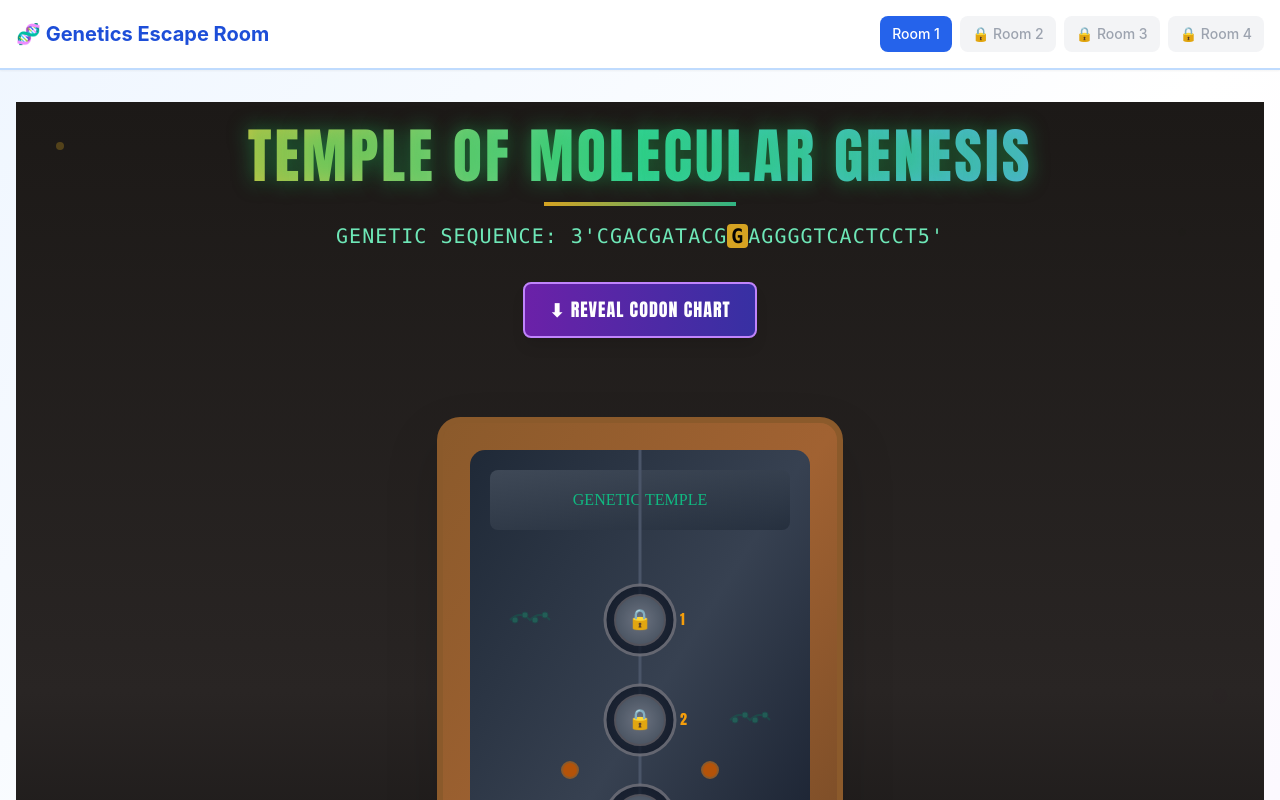
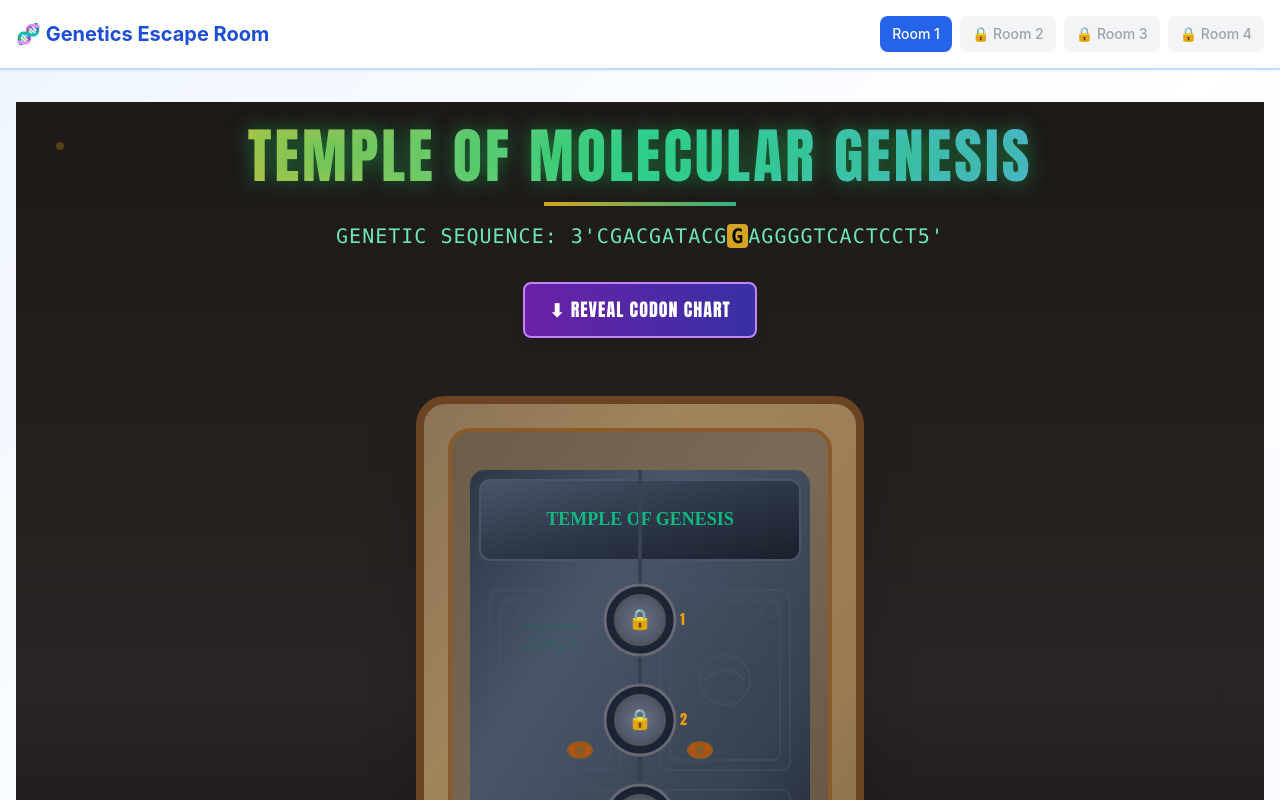
Before and after one commit to Rrivard5/Genetics-Puzzle-Game-1.1, a React (Vite) app: page /room1 in a window 1280 px wide. Shown: the top 800 px of the page. Built offline with nearby package versions, Linux system fonts and the light colour scheme.

Commit message:
Update Room1.jsx
door style

```diff
--- a/src/pages/Room1.jsx
+++ b/src/pages/Room1.jsx
@@ -93,8 +93,10 @@ export default function Room1() {
             <h3 className="text-center text-2xl font-bold text-purple-300 mb-6" style={{ fontFamily: 'Impact, "Arial Black", sans-serif' }}>
               🧬 CODON CHART 🧬
             </h3>
-            <div className="flex justify-center">
-              <CodonChart />
+            <div className="flex justify-center w-full">
+              <div className="w-full max-w-6xl">
+                <CodonChart />
+              </div>
             </div>
             <div className="text-center mt-4">
               <p className="text-purple-200 text-sm">Ancient genetic translation cipher recovered from alien archives</p>
@@ -103,51 +105,75 @@ export default function Room1() {
           </div>
         )}
 
-        {/* Ancient Temple Door */}
+        {/* Ancient Temple Door - Inspired by realistic temple architecture */}
         <div className="relative flex justify-center mb-12">
           <div className="relative">
             <svg width="500" height="700" viewBox="0 0 500 700" className="drop-shadow-2xl">
-              {/* Door Frame/Architecture */}
-              <rect x="50" y="50" width="400" height="600" rx="20" fill="url(#stoneFrame)" stroke="#8b5a2b" strokeWidth="6"/>
+              {/* Outer Temple Frame */}
+              <rect x="30" y="30" width="440" height="640" rx="25" fill="url(#outerStone)" stroke="#6b4423" strokeWidth="8"/>
 
-              {/* Door Panels */}
-              <rect x="80" y="80" width="340" height="540" rx="15" fill="url(#doorSurface)"/>
+              {/* Inner Frame */}
+              <rect x="60" y="60" width="380" height="580" rx="20" fill="url(#innerStone)" stroke="#8b5a2b" strokeWidth="4"/>
 
-              {/* Header Text */}
-              <rect x="100" y="100" width="300" height="60" rx="8" fill="url(#carving)" opacity="0.7"/>
-              <text x="250" y="135" textAnchor="middle" fill="#10b981" fontSize="16" fontFamily="serif">GENETIC TEMPLE</text>
+              {/* Door Panels - More realistic proportions */}
+              <rect x="80" y="100" width="340" height="520" rx="15" fill="url(#doorSurface)"/>
 
-              {/* Central Door Seam */}
-              <line x1="250" y1="80" x2="250" y2="620" stroke="#4a5568" strokeWidth="3"/>
+              {/* Ornate Header Section */}
+              <rect x="90" y="110" width="320" height="80" rx="10" fill="url(#headerCarving)" stroke="#4a5568" strokeWidth="2"/>
+              <text x="250" y="155" textAnchor="middle" fill="#10b981" fontSize="18" fontFamily="serif" fontWeight="bold">TEMPLE OF GENESIS</text>
 
-              {/* Door Handles */}
-              <circle cx="180" cy="400" r="8" fill="#b45309" stroke="#8b5a2b" strokeWidth="2"/>
-              <circle cx="320" cy="400" r="8" fill="#b45309" stroke="#8b5a2b" strokeWidth="2"/>
+              {/* Central Vertical Divide */}
+              <line x1="250" y1="100" x2="250" y2="620" stroke="#374151" strokeWidth="4"/>
 
-              {/* Subtle Pea Plant Etchings */}
-              <g opacity="0.3" fill="#10b981" stroke="#047857" strokeWidth="1">
-                {/* Left side pea plant */}
-                <path d="M120 250 Q130 240, 140 250 Q150 240, 160 250" fill="none" strokeWidth="2"/>
-                <circle cx="125" cy="250" r="3"/>
-                <circle cx="135" cy="245" r="3"/>
-                <circle cx="145" cy="250" r="3"/>
-                <circle cx="155" cy="245" r="3"/>
+              {/* Realistic Door Panels with Carved Details */}
+              <g opacity="0.4" stroke="#4a5568" strokeWidth="2" fill="none">
+                {/* Left door panel carvings */}
+                <rect x="100" y="220" width="130" height="180" rx="8"/>
+                <rect x="110" y="230" width="110" height="160" rx="6"/>
+                <circle cx="165" cy="310" r="25"/>
+                <path d="M145 310 Q165 290, 185 310" strokeWidth="3"/>
 
-                {/* Right side pea plant */}
-                <path d="M340 350 Q350 340, 360 350 Q370 340, 380 350" fill="none" strokeWidth="2"/>
-                <circle cx="345" cy="350" r="3"/>
-                <circle cx="355" cy="345" r="3"/>
-                <circle cx="365" cy="350" r="3"/>
-                <circle cx="375" cy="345" r="3"/>
+                {/* Right door panel carvings */}
+                <rect x="270" y="220" width="130" height="180" rx="8"/>
+                <rect x="280" y="230" width="110" height="160" rx="6"/>
+                <circle cx="335" cy="310" r="25"/>
+                <path d="M315 310 Q335 290, 355 310" strokeWidth="3"/>
 
-                {/* Bottom center decorative plants */}
-                <path d="M220 500 Q230 490, 240 500 Q250 490, 260 500 Q270 490, 280 500" fill="none" strokeWidth="2"/>
-                <circle cx="225" cy="500" r="2"/>
-                <circle cx="235" cy="495" r="2"/>
-                <circle cx="245" cy="500" r="2"/>
-                <circle cx="255" cy="495" r="2"/>
-                <circle cx="265" cy="500" r="2"/>
-                <circle cx="275" cy="495" r="2"/>
+                {/* Lower panels */}
+                <rect x="100" y="420" width="130" height="140" rx="8"/>
+                <rect x="270" y="420" width="130" height="140" rx="8"/>
+
+                {/* Decorative corner elements */}
+                <circle cx="120" cy="240" r="8"/>
+                <circle cx="380" cy="240" r="8"/>
+                <circle cx="120" cy="580" r="8"/>
+                <circle cx="380" cy="580" r="8"/>
+              </g>
+
+              {/* Realistic Door Handles */}
+              <g>
+                <ellipse cx="190" cy="380" rx="12" ry="8" fill="#b45309" stroke="#8b5a2b" strokeWidth="2"/>
+                <rect x="185" y="375" width="10" height="10" fill="#8b5a2b" rx="2"/>
+
+                <ellipse cx="310" cy="380" rx="12" ry="8" fill="#b45309" stroke="#8b5a2b" strokeWidth="2"/>
+                <rect x="305" y="375" width="10" height="10" fill="#8b5a2b" rx="2"/>
+              </g>
+
+              {/* Subtle DNA Helix Etchings */}
+              <g opacity="0.3" fill="#10b981" stroke="#047857" strokeWidth="1.5">
+                {/* Left DNA helix */}
+                <path d="M130 260 Q140 250, 150 260 Q160 250, 170 260 Q180 250, 190 260" fill="none" strokeWidth="2"/>
+                <path d="M130 280 Q140 270, 150 280 Q160 270, 170 280 Q180 270, 190 280" fill="none" strokeWidth="2"/>
+                <line x1="135" y1="265" x2="165" y2="275" strokeWidth="1"/>
+                <line x1="145" y1="255" x2="175" y2="285" strokeWidth="1"/>
+                <line x1="155" y1="275" x2="185" y2="265" strokeWidth="1"/>
+
+                {/* Right DNA helix */}
+                <path d="M310 460 Q320 450, 330 460 Q340 450, 350 460 Q360 450, 370 460" fill="none" strokeWidth="2"/>
+                <path d="M310 480 Q320 470, 330 480 Q340 470, 350 480 Q360 470, 370 480" fill="none" strokeWidth="2"/>
+                <line x1="315" y1="465" x2="345" y2="475" strokeWidth="1"/>
+                <line x1="325" y1="455" x2="355" y2="485" strokeWidth="1"/>
+                <line x1="335" y1="475" x2="365" y2="465" strokeWidth="1"/>
               </g>
 
               {/* Lock Positions */}
@@ -216,21 +242,29 @@ export default function Room1() {
                 </g>
               )}
 
-              {/* SVG Gradients and Effects */}
+              {/* SVG Gradients and Effects - Updated for realistic stone */}
               <defs>
-                <linearGradient id="stoneFrame" x1="0%" y1="0%" x2="100%" y2="100%">
-                  <stop offset="0%" stopColor="#8b5a2b"/>
-                  <stop offset="50%" stopColor="#a16232"/>
-                  <stop offset="100%" stopColor="#6b4423"/>
+                <linearGradient id="outerStone" x1="0%" y1="0%" x2="100%" y2="100%">
+                  <stop offset="0%" stopColor="#8b7355"/>
+                  <stop offset="30%" stopColor="#a0845c"/>
+                  <stop offset="70%" stopColor="#9a7c54"/>
+                  <stop offset="100%" stopColor="#7a6547"/>
+                </linearGradient>
+                <linearGradient id="innerStone" x1="0%" y1="0%" x2="100%" y2="100%">
+                  <stop offset="0%" stopColor="#6b5d48"/>
+                  <stop offset="50%" stopColor="#7a6b56"/>
+                  <stop offset="100%" stopColor="#5c4f3c"/>
                 </linearGradient>
                 <linearGradient id="doorSurface" x1="0%" y1="0%" x2="100%" y2="100%">
-                  <stop offset="0%" stopColor="#1f2937"/>
-                  <stop offset="50%" stopColor="#374151"/>
-                  <stop offset="100%" stopColor="#111827"/>
+                  <stop offset="0%" stopColor="#2d3748"/>
+                  <stop offset="30%" stopColor="#4a5568"/>
+                  <stop offset="70%" stopColor="#374151"/>
+                  <stop offset="100%" stopColor="#1a202c"/>
                 </linearGradient>
-                <linearGradient id="carving" x1="0%" y1="0%" x2="100%" y2="100%">
-                  <stop offset="0%" stopColor="#4b5563"/>
-                  <stop offset="100%" stopColor="#1f2937"/>
+                <linearGradient id="headerCarving" x1="0%" y1="0%" x2="100%" y2="100%">
+                  <stop offset="0%" stopColor="#4a5568"/>
+                  <stop offset="50%" stopColor="#2d3748"/>
+                  <stop offset="100%" stopColor="#1a202c"/>
                 </linearGradient>
                 <radialGradient id="lockBackground">
                   <stop offset="0%" stopColor="#1f2937"/>
```
